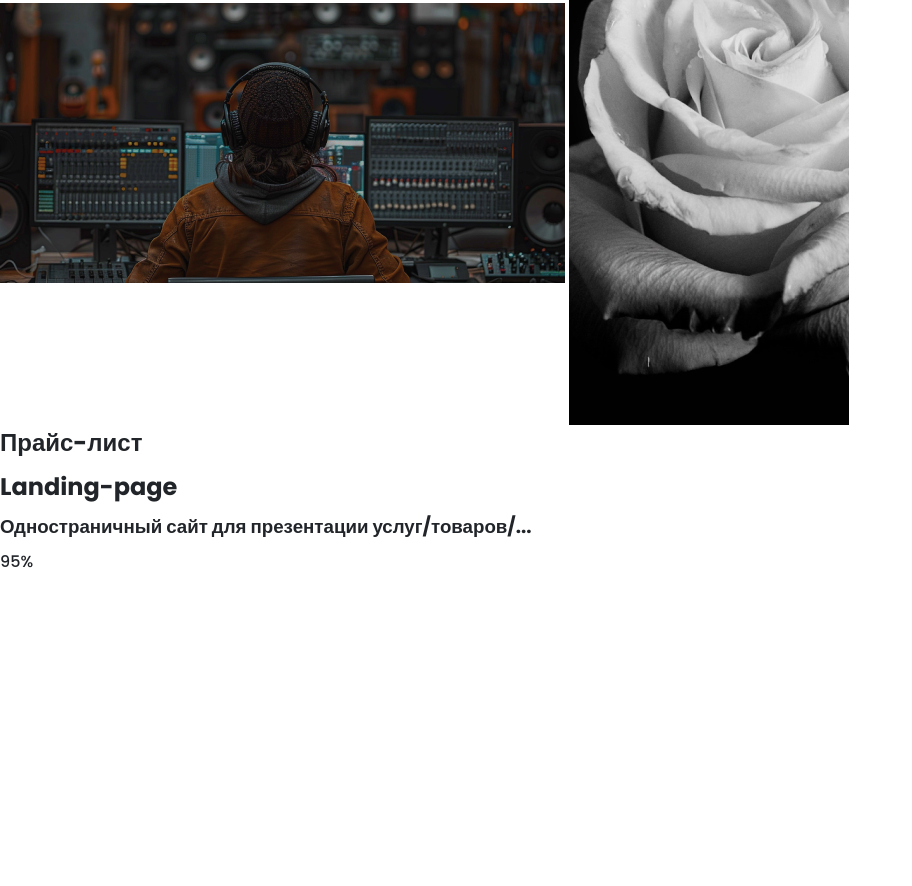
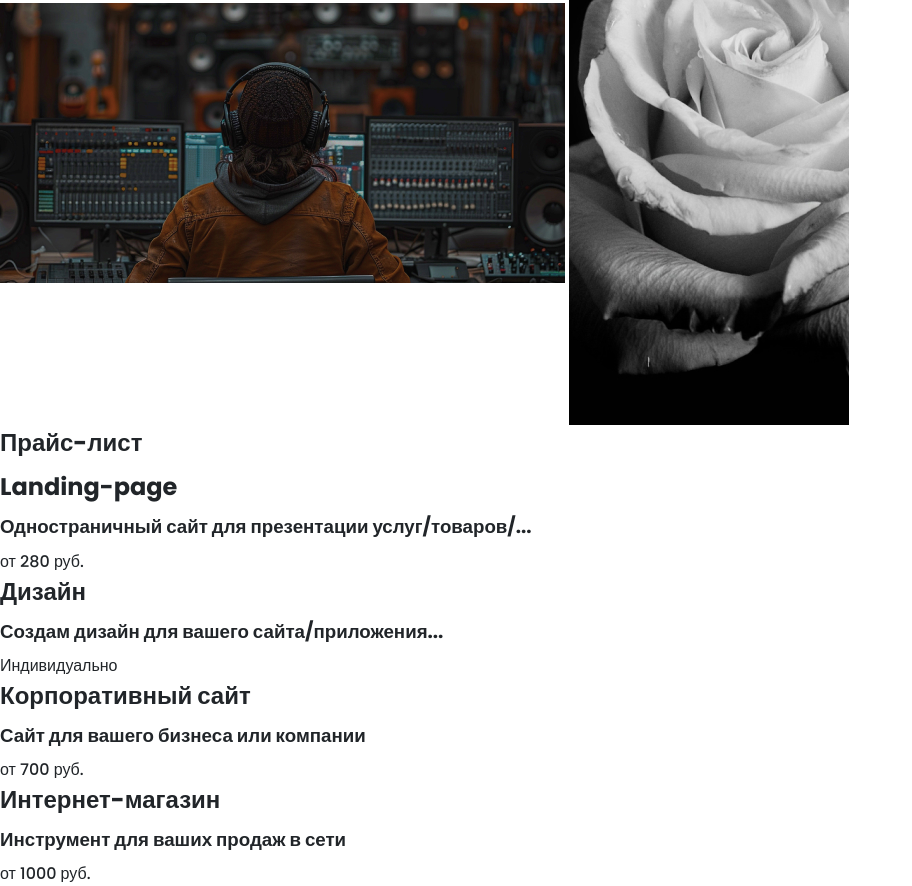
Before and after one commit to Delersing/Portfolio, a website: page src/index.html in a window 1280 px wide. Shown: the part 4312-5198 px from the top of the page, without its empty margins (0-912 px from the left). Before the commit the page ends 4886 px from the top, so only its background shows below. Drawn offline with Linux system fonts and the light colour scheme.

Commit message:
The section with prices for services is ready

```diff
--- a/src/index.html
+++ b/src/index.html
@@ -407,9 +407,24 @@
             <div class="divider"></div>
             <div class="price__grid">
                 <div class="grid__elem-items">
-                    <h2 class="title title_fz16">Landing-page</h2>
+                    <h2 class="title title_fz16 category__title">Landing-page</h2>
                     <h3 class="title title_fz14">Одностраничный сайт для презентации услуг/товаров/...</h3>
-                    <div class="title title_fz16 price__prices">95%</div>
+                    <div class="title title_fz16 price__prices">от 280 руб.</div>
+                </div>
+                <div class="grid__elem-items">
+                    <h2 class="title title_fz16 category__title">Дизайн</h2>
+                    <h3 class="title title_fz14">Создам дизайн для вашего сайта/приложения...</h3>
+                    <div class="title title_fz16 price__prices">Индивидуально</div>
+                </div>
+                <div class="grid__elem-items">
+                    <h2 class="title title_fz16 category__title">Корпоративный сайт</h2>
+                    <h3 class="title title_fz14">Сайт для вашего бизнеса или компании</h3>
+                    <div class="title title_fz16 price__prices">от 700 руб.</div>
+                </div>
+                <div class="grid__elem-items" id="online-shop">
+                    <h2 class="title title_fz16 category__title">Интернет-магазин</h2>
+                    <h3 class="title title_fz14">Инструмент для ваших продаж в сети</h3>
+                    <div class="title title_fz16 price__prices">от 1000 руб.</div>
                 </div>
             </div>
         </div>
--- a/src/sass/blocks/_price.scss
+++ b/src/sass/blocks/_price.scss
@@ -1,5 +1,10 @@
 .price {
     padding-top: 60px;
+
+    h3 {
+        margin-bottom: 0px;
+        font-weight: normal;
+    }
 
     &__title {
         margin: 0;
@@ -21,7 +26,7 @@
     &__grid {
         display: grid;
         grid-template-columns: repeat(2, 1fr);
-        grid-template-rows: repeat(3, 44px);
+        grid-template-rows: repeat(3, auto);
         column-gap: 300px;
         row-gap: 15px;
         padding: 60px 75px 0px 75px;
@@ -36,4 +41,21 @@
     .grid__elem-items {
         position: relative
     }
+
+    .category__title {
+        position: relative;
+        @include before_circle;
+
+        &:before {
+            width: 15px;
+            height: 15px;
+            top: 50%;
+            transform: translateY(-50%);
+            left: -25px;
+        }
+    }
+
+    #online-shop {
+        grid-column-start: 1;
+    }
 }
```
Also changed, not shown: dist/css/style.min.css, dist/index.html.
